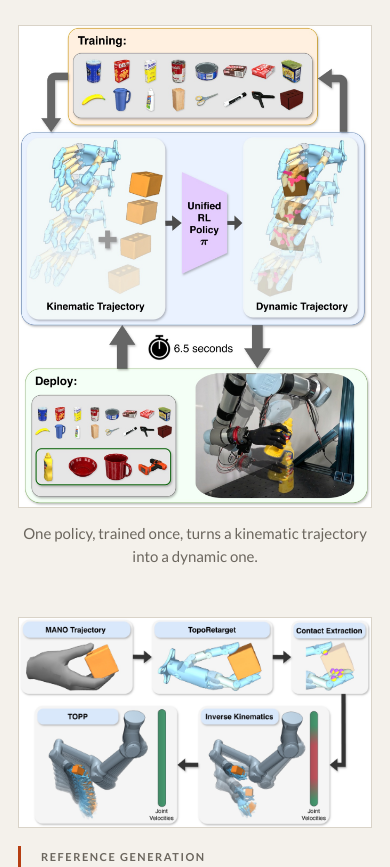
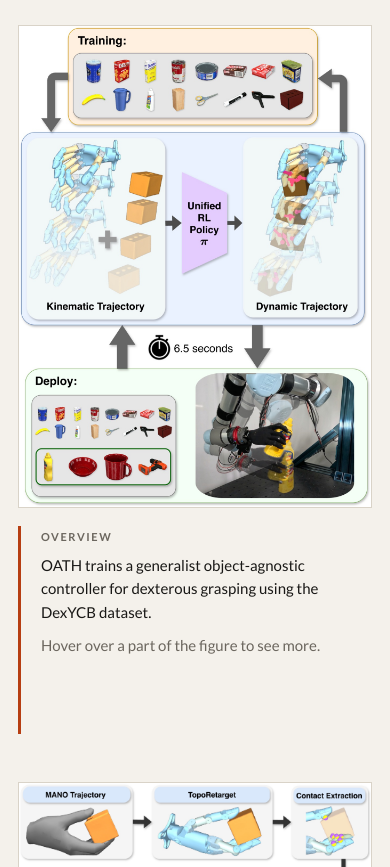
Before and after one commit to multiplylabs/oath, a plain HTML site: page index.html in a window 390 px wide. Shown: the part 2585-3452 px from the top of the page. Drawn offline with Linux system fonts and the light colour scheme.

Commit message:
Make Figure 1 explorable: hover a region to spotlight it and read its description

```diff
--- a/assets/css/site.css
+++ b/assets/css/site.css
@@ -63,20 +63,27 @@ h2+h3{margin-top:0}
 
 /* the reference-generation figure: each stage is a hover target that fills the side panel */
 .stages{display:grid;grid-template-columns:minmax(0,7fr) minmax(0,3fr);gap:28px;align-items:center;margin:0 auto 48px}
-.stage-figure{position:relative}
+.stage-figure{position:relative;overflow:hidden}
 .stage-figure img{width:100%;height:auto;background:#fff;border:1px solid var(--keyline)}
-.hot{position:absolute;padding:0;border:2px solid transparent;background:transparent;cursor:pointer;transition:border-color .15s,background .15s}
-.hot:hover,.hot:focus-visible,.hot.on{border-color:var(--accent);background:var(--wash);outline:none}
+.hot{position:absolute;padding:0;border:2px solid transparent;background:transparent;cursor:pointer;transition:border-color .15s,box-shadow .2s}
+/* the active region stays bright while the rest of the figure dims */
+.hot:hover,.hot:focus-visible,.hot.on{border-color:var(--accent);box-shadow:0 0 0 2000px rgba(25,24,22,.38);outline:none;z-index:1}
 .s1{left:1%;top:1%;width:31%;height:35%}
 .s2{left:38%;top:1%;width:34%;height:35%}
 .s3{left:77%;top:1%;width:22%;height:35%}
 .s4{left:51%;top:42%;width:37%;height:56%}
 .s5{left:4.5%;top:42%;width:40.5%;height:56%}
+.stages.portrait{grid-template-columns:minmax(0,1fr) minmax(0,1fr);max-width:900px}
+.t1{left:14%;top:.3%;width:71%;height:20.2%}
+.t2{left:.5%;top:21.5%;width:98.5%;height:40.5%}
+.t3{left:4.5%;top:87.5%;width:38.5%;height:8.7%}
+.t4{left:50%;top:72%;width:45.5%;height:26.5%}
 .stage-panel{border-left:3px solid var(--accent);padding:4px 0 4px 20px;min-height:13em;align-self:center}
 .stage-text{display:grid;gap:10px}
 .stage-text[hidden]{display:none}
 .stage-text .num{font:700 11px/14px var(--font);text-transform:uppercase;letter-spacing:var(--track);color:var(--muted)}
 .stage-text p{font-size:15px;line-height:1.55}
+.stage-text .hint{color:var(--muted)}
 
 /* video grids */
 .grid{display:grid;grid-template-columns:repeat(2,1fr);gap:28px 20px}
@@ -121,7 +128,7 @@ footer .wordmark{font-size:18px;letter-spacing:var(--track);color:var(--paper)}
   main section{padding:64px 18px}
   h2{font-size:30px;margin-bottom:28px}
   .grid{grid-template-columns:1fr}
-  .stages{grid-template-columns:1fr;gap:18px}
+  .stages,.stages.portrait{grid-template-columns:1fr;gap:18px}
   .stats b{font-size:38px}
   .prose{text-align:left}
 }
--- a/index.html
+++ b/index.html
@@ -66,10 +66,40 @@
 
   <section id="method">
     <h2>Method</h2>
-    <figure class="fig narrow">
-      <img src="assets/img/teaser.jpg" width="1320" height="1806" alt="A training set of household objects feeds one reinforcement learning policy that converts a kinematic trajectory into a dynamic one in 6.5 seconds, then grasps held-out objects on a real arm and hand.">
-      <figcaption>One policy, trained once, turns a kinematic trajectory into a dynamic one.</figcaption>
-    </figure>
+    <div class="stages portrait" data-stages>
+      <div class="stage-figure">
+        <img src="assets/img/teaser.jpg" width="1320" height="1806" alt="A training set of household objects feeds one reinforcement learning policy that converts a kinematic trajectory into a dynamic one in 6.5 seconds, then grasps held-out objects on a real arm and hand.">
+        <button type="button" class="hot t1" data-stage="1" aria-label="Training dataset"></button>
+        <button type="button" class="hot t2" data-stage="2" aria-label="Unified policy"></button>
+        <button type="button" class="hot t3" data-stage="3" aria-label="Unseen objects"></button>
+        <button type="button" class="hot t4" data-stage="4" aria-label="Hardware deployment"></button>
+      </div>
+      <aside class="stage-panel" aria-live="polite">
+        <div class="stage-text" data-stage="0">
+          <span class="num">Overview</span>
+          <p>OATH trains a generalist object-agnostic controller for dexterous grasping using the DexYCB dataset.</p>
+          <p class="hint">Hover over a part of the figure to see more.</p>
+        </div>
+        <div class="stage-text" data-stage="1" hidden>
+          <span class="num">Training data</span>
+          <p>We use 340 trajectories from the DexYCB&nbsp;<a class="cite" href="#ref-7">[7]</a> dataset to demonstrate dexterous grasping of diverse object shapes. After TOPP is applied to the dataset, the average trajectory length is 5.82 seconds.</p>
+        </div>
+        <div class="stage-text" data-stage="2" hidden>
+          <span class="num">One unified policy</span>
+          <p>Rather than relying on computationally expensive per-clip sampling-based optimization, our policy executes physics-based retargeting in seconds by amortizing dynamic feasibility into offline reinforcement learning.</p>
+          <p>On average the kinematic retargeting pipeline takes 4 seconds across DexYCB clips, and policy rollout takes another 2.3 seconds, leading to a total retargeting time of &sim;6.5&nbsp;s per clip.</p>
+        </div>
+        <div class="stage-text" data-stage="3" hidden>
+          <span class="num">Unseen objects</span>
+          <p>We hold out 20 percent of object types as completely unseen by training: the mustard bottle, mug, bowl, and power drill.</p>
+          <p>Evaluation on entirely held-out objects from the dataset demonstrates zero-shot tracking and retargeting in real time using a Wuji Hand.</p>
+        </div>
+        <div class="stage-text" data-stage="4" hidden>
+          <span class="num">Open loop on hardware</span>
+          <p>To evaluate the dynamic plausibility of our retargeted motions on physical systems, we execute the synthesized trajectories open-loop on the hardware system. However, when compounding drift remains bounded, the generated trajectories successfully coordinate multi-fingered manipulation directly on hardware.</p>
+        </div>
+      </aside>
+    </div>
     <div class="stages" data-stages>
       <div class="stage-figure">
         <img src="assets/img/method.jpg" width="2000" height="1189" loading="lazy" alt="Reference generation in five stages: MANO trajectory, TopoRetarget, contact extraction, inverse kinematics and TOPP.">
@@ -171,6 +201,7 @@
       <li id="ref-4"><span>[4]</span>X. Zhu et al., <i>Learning dexterous manipulation using contact wrench guidance from human demonstration</i>, <a href="https://arxiv.org/abs/2607.00033">arXiv:2607.00033</a>, 2026.</li>
       <li id="ref-5"><span>[5]</span>J. Wu et al., <i>TopoRetarget: Interaction-preserving retargeting for dexterous manipulation</i>, <a href="https://arxiv.org/abs/2606.16272">arXiv:2606.16272</a>, 2026.</li>
       <li id="ref-6"><span>[6]</span>H. Pham and Q.-C. Pham, <i>A new approach to time-optimal path parameterization based on reachability analysis</i>, IEEE T-RO, vol. 34, no. 3, pp. 645&ndash;659, 2018.</li>
+      <li id="ref-7"><span>[7]</span>Y.-W. Chao et al., <i>DexYCB: A benchmark for capturing hand grasping of objects</i>, CVPR, 2021.</li>
     </ol>
   </section>
 
```
